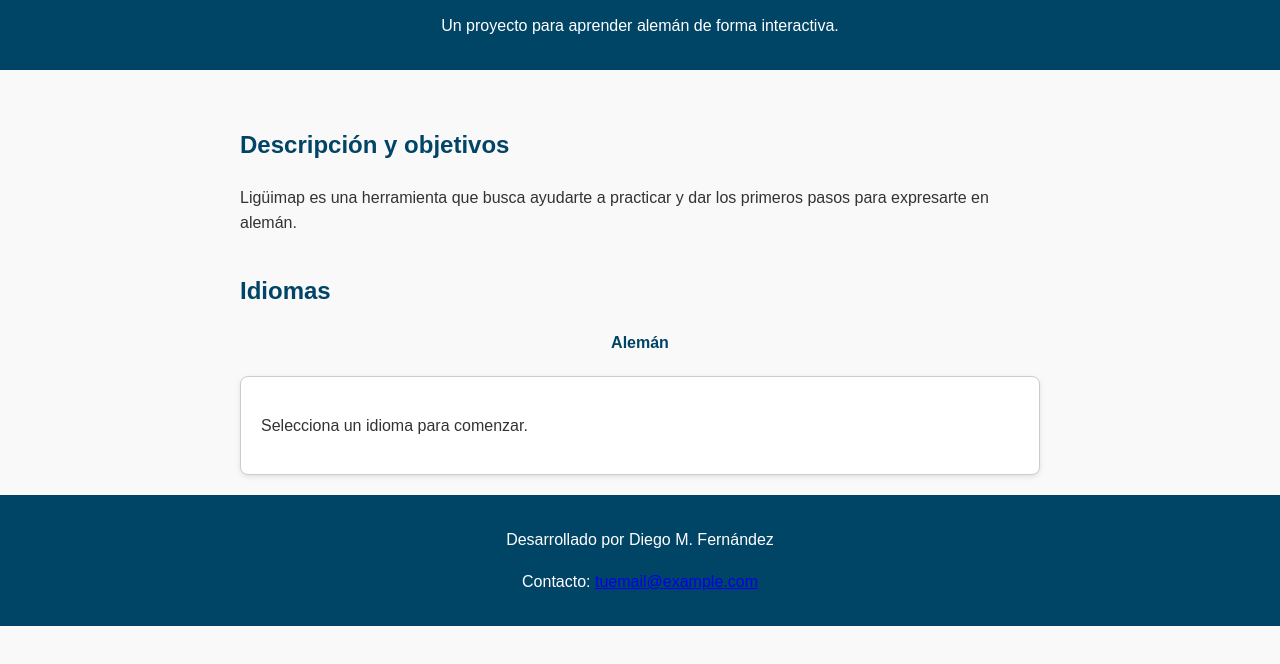
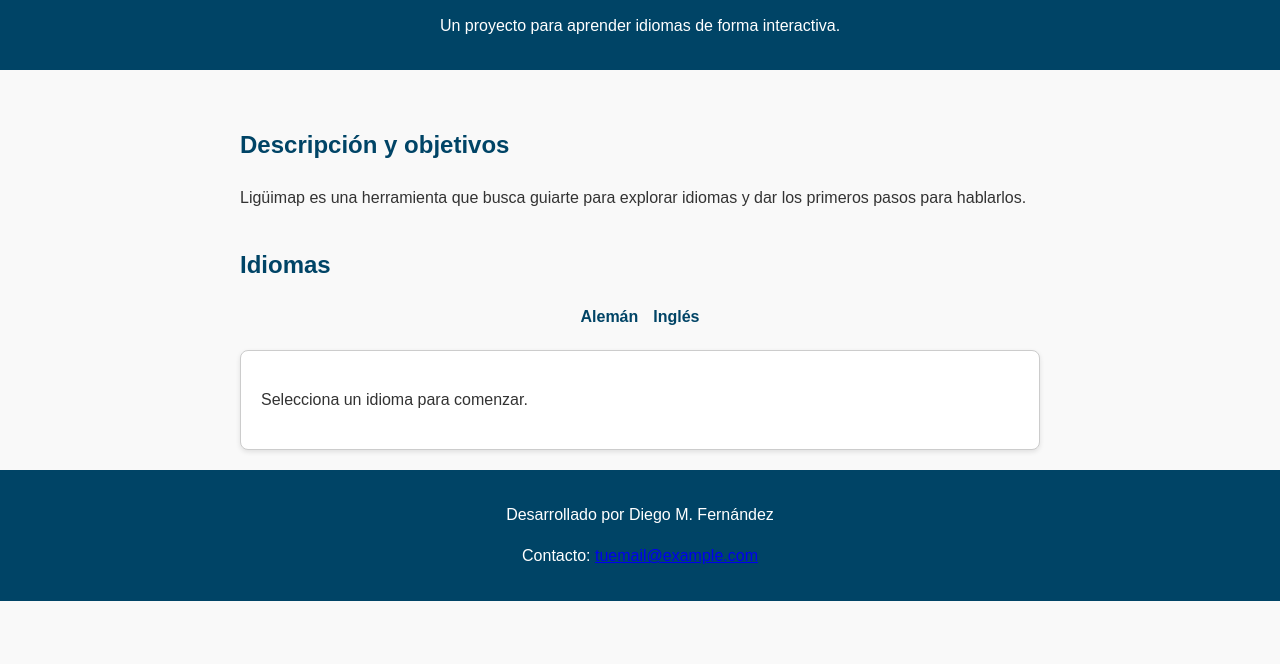
Before and after one commit to diegomarianof/linguimap, a plain HTML site: page index.html in a window 1280 px wide. Shown: the part 92-756 px from the top of the page. Drawn offline with Linux system fonts and the light colour scheme.

Commit message:
Update index.html

```diff
--- a/index.html
+++ b/index.html
@@ -9,13 +9,13 @@
 <body>
   <header>
     <h1>Ligüimap</h1>
-    <p>Un proyecto para aprender alemán de forma interactiva.</p>
+    <p>Un proyecto para aprender idiomas de forma interactiva.</p>
   </header>
 
   <main>
     <section id="about">
       <h2>Descripción y objetivos</h2>
-      <p>Ligüimap es una herramienta que busca ayudarte a practicar y dar los primeros pasos para expresarte en alemán.</p>
+      <p>Ligüimap es una herramienta que busca guiarte para explorar idiomas y dar los primeros pasos para hablarlos.</p>
     </section>
 
     <section id="languages">
@@ -23,7 +23,7 @@
       <nav>
         <ul>
           <li><a href="#" onclick="showLanguage('aleman')">Alemán</a></li>
-         <!--  <li><a href="#" onclick="showLanguage('ingles')">Inglés</a></li> -->
+         <li><a href="#" onclick="showLanguage('ingles')">Inglés</a></li>
           <!-- Podés agregar más idiomas después -->
         </ul>
       </nav>
```
